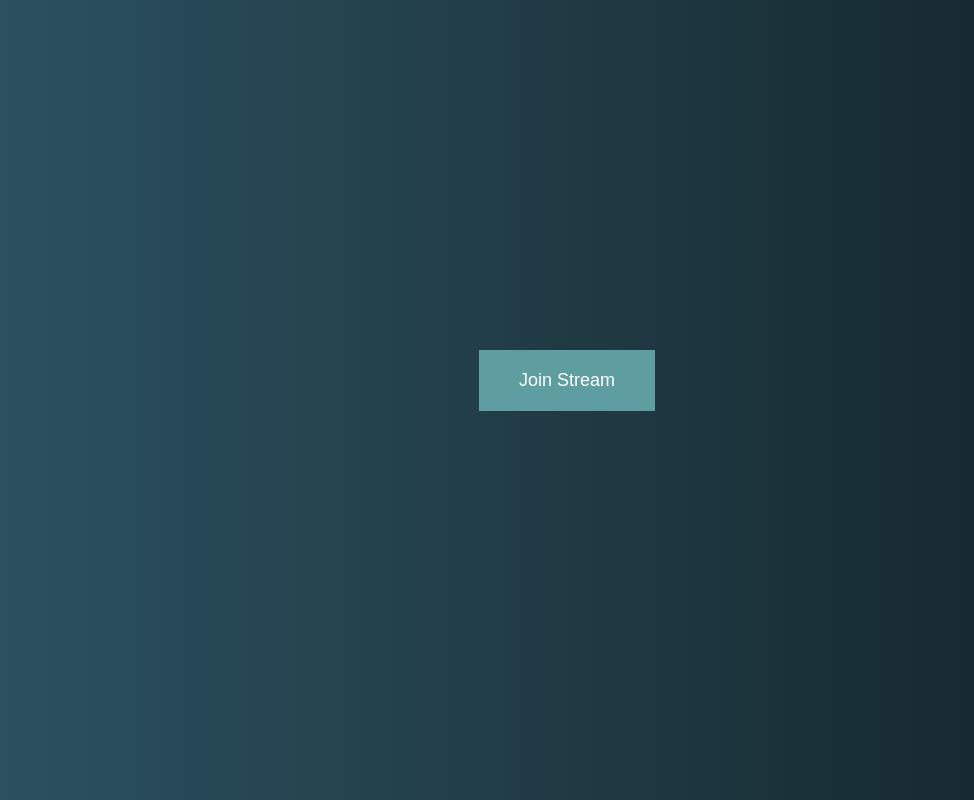
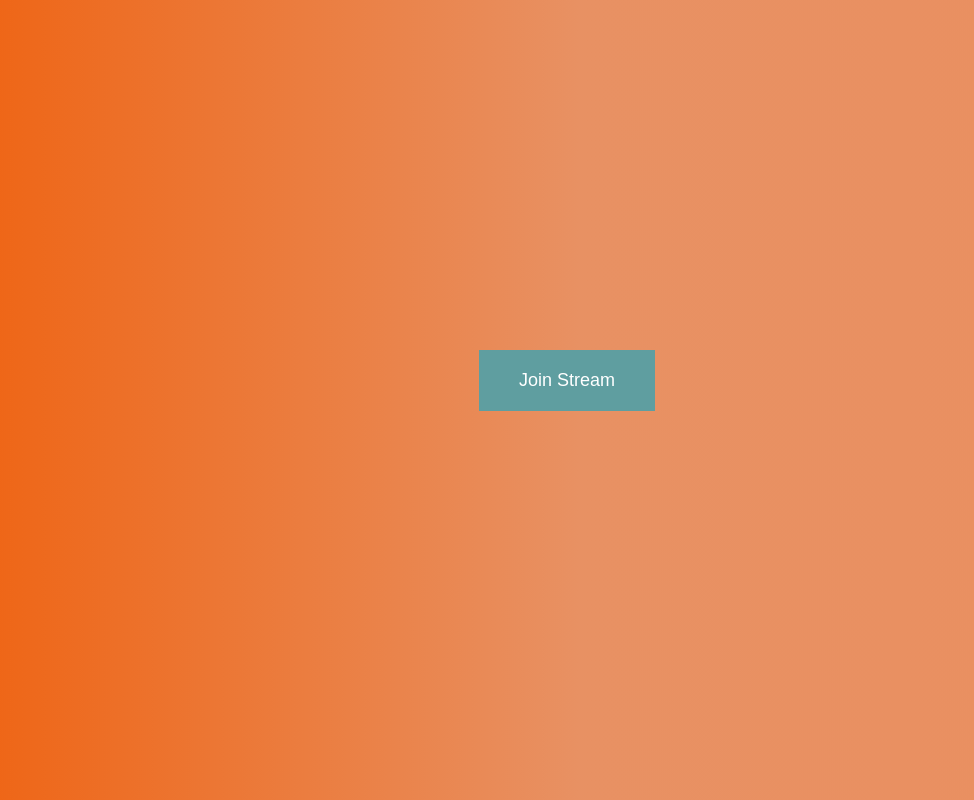
Before and after one commit to IbrahimCrespo/video, a plain HTML site: page index.html in a window 1280 px wide. Shown: the whole page, without its empty margins (61-1035 px from the left). Drawn offline with Linux system fonts and the light colour scheme.

Commit message:
Update main.css

```diff
--- a/main.css
+++ b/main.css
@@ -1,7 +1,7 @@
 body{
     background:#0F2027;
-    background:-webkit-linear-gradient(to right, #2C5364, #203A43, #0F2027) ;
-    background: linear-gradient(to right, #2C5364, #203A43, #0F2027);
+    background:-webkit-linear-gradient(to right, #ef6210, #e89163, #ea8f60);
+    background: linear-gradient(to right, #ef6210, #e89163, #ea8f60);
 }
 
 #join-btn{
```
